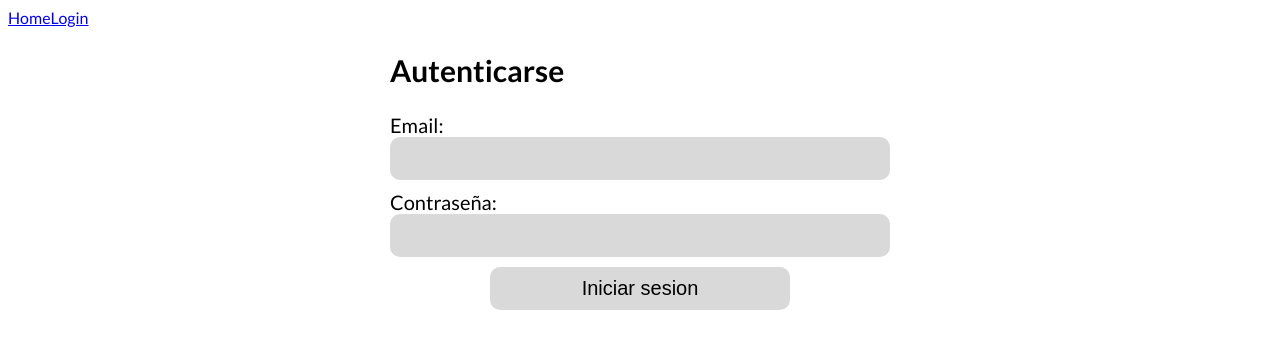
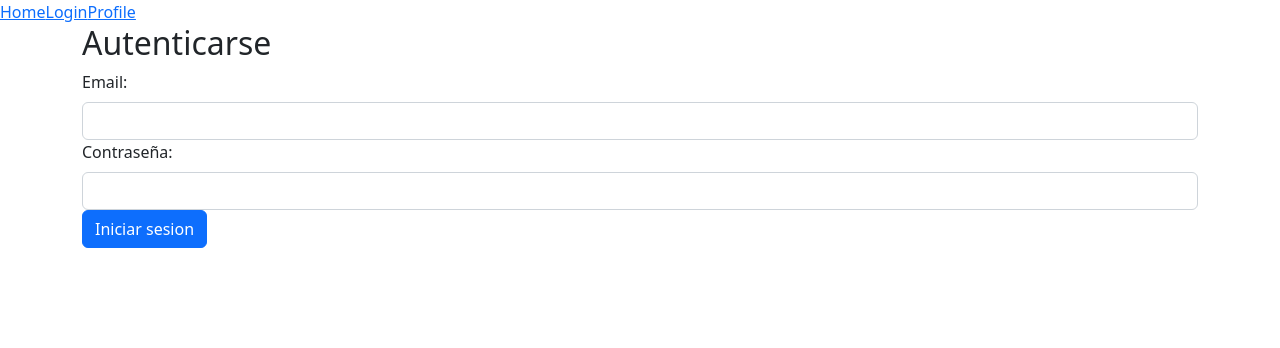
Before and after one commit to fabianf4/SistemaGestionInformacionS2Front, a React (Vite) app: page /#/login in a window 1280 px wide. Shown: the top 348 px of the page. Built offline with nearby package versions, Linux system fonts and the light colour scheme; no server answers.

Commit message:
Agregado Bootstrap y pagina profile

```diff
--- a/package.json
+++ b/package.json
@@ -10,7 +10,9 @@
   },
   "dependencies": {
     "axios": "^1.3.3",
+    "bootstrap": "^5.2.3",
     "react": "^18.2.0",
+    "react-bootstrap": "^2.7.2",
     "react-dom": "^18.2.0",
     "react-router-dom": "^6.8.1"
   },
--- a/src/Routers.jsx
+++ b/src/Routers.jsx
@@ -2,6 +2,7 @@ import { createBrowserRouter, createHashRouter } from "react-router-dom"
 import App from "./App"
 import Index from "./pages/Index"
 import Login from "./pages/Login"
+import Profile from "./pages/Profile"
 
 const Router = createHashRouter([
     {
@@ -16,6 +17,10 @@ const Router = createHashRouter([
             {
                 path: "/login",
                 element: <Login />
+            },
+            {
+                path: "/profile",
+                element: <Profile />
             }
         ]
     }
--- a/src/components/Header.jsx
+++ b/src/components/Header.jsx
@@ -6,6 +6,7 @@ export default function Header(){
             <nav>
                 <NavLink to="/">Home</NavLink>
                 <NavLink to="/login">Login</NavLink>
+                <NavLink to="/profile">Profile</NavLink>
             </nav>
         </>
     )
--- a/src/main.jsx
+++ b/src/main.jsx
@@ -3,6 +3,7 @@ import ReactDOM from 'react-dom/client'
 import App from './App'
 import Router from './Routers'
 import { RouterProvider } from 'react-router-dom'
+import 'bootstrap/dist/css/bootstrap.min.css';
 
 ReactDOM.createRoot(document.getElementById('root')).render(
   <React.StrictMode>
--- a/src/pages/Login.jsx
+++ b/src/pages/Login.jsx
@@ -1,10 +1,13 @@
 import { useState } from "react"
 import "../styles/login.css"
 import connectionApi from "../configuration/axiosConfiguration"
+import { Form, Button } from "react-bootstrap"
+import { useNavigate } from "react-router-dom"
 
 export default function Login() {
     const [email, setEmail] = useState("")
     const [password, setPassword] = useState("")
+    const navigate = useNavigate()
 
     function handleSubmit(e) {
         e.preventDefault()
@@ -20,6 +23,10 @@ export default function Login() {
             })
             .then((response) => {
                 alert(response.data.message)
+                if (response.data.success) {
+                    localStorage.setItem("token", response.data.data.token)
+                    navigate("/profile")
+                }
                 console.log(response.data)
             })
             .catch((error) => {
@@ -30,31 +37,23 @@ export default function Login() {
     return (
         <>
             <div className="container">
-                <form className="form" onSubmit={handleSubmit}>
-                    <h2 className="form__title">Autenticarse</h2>
-                    <label htmlFor="email" className="form__label">
-                        Email:
-                    </label>
-                    <input
+                <Form onSubmit={handleSubmit}>
+                    <h2>Autenticarse</h2>
+                    <Form.Label>Email:</Form.Label>
+                    <Form.Control
                         type="email"
-                        id="email"
-                        className="form__input"
                         value={email}
                         onChange={(e) => setEmail(e.target.value)}
                     />
 
-                    <label htmlFor="password" className="form__label">
-                        Contraseña:
-                    </label>
-                    <input
+                    <Form.Label>Contraseña:</Form.Label>
+                    <Form.Control
                         type="password"
-                        id="password"
-                        className="form__input"
                         value={password}
                         onChange={(e) => setPassword(e.target.value)}
                     />
-                    <button className="form__button">Iniciar sesion</button>
-                </form>
+                    <Button type="submit">Iniciar sesion</Button>
+                </Form>
             </div>
         </>
     )
--- /dev/null
+++ b/src/pages/Profile.jsx
@@ -0,0 +1,46 @@
+import connectionApi from "../configuration/axiosConfiguration"
+import { useEffect, useState } from "react"
+import { useNavigate } from "react-router-dom"
+
+export default function Profile() {
+    const [user, setUser] = useState()
+    const navigate = useNavigate()
+
+    useEffect(() => {
+        connectionApi
+            .get("/user/profile", {
+                headers: {
+                    Authorization: `Bearer ${localStorage.getItem("token")}`
+                }
+            })
+            .then((response) => {
+                console.log(response.data.data)
+                setUser(response.data.data.user)
+            })
+            .catch((error) => {
+                console.log(error)
+                if (error.response.status === 401) {
+                    navigate("/")
+                    alert("No tienes permiso para ver este contenido")
+                }
+            })
+    }, [])
+
+    return (
+        <>
+            <div className="container">
+                <h1>Perfil</h1>
+                <h5>Nombre(s):</h5>
+                {user?.name}
+                <h5>Apellido(s):</h5>
+                {user?.lastname}
+                <h5>Documento:</h5>
+                {user?.document}
+                <h5>Correo:</h5>
+                {user?.email}
+                <h5>Contraseña:</h5>
+                {user?.password ? "Si" : "No"}
+            </div>
+        </>
+    )
+}
--- a/src/styles/login.css
+++ b/src/styles/login.css
@@ -1,9 +1,5 @@
 body{
     font-family: 'Lato', sans-serif;
-}
-
-:root{
-    --color-form: #D9D9D9;
 }
 
 .container{
@@ -11,38 +7,3 @@ body{
     margin: 0 auto;
     padding: 0 15px;
 }
-
-.form{
-    width: 500px;
-    display: flex;
-    flex-direction: column;
-    margin: 0 auto;
-}
-
-.form__input{
-    margin-bottom: 10px;
-    padding: 10px 10px;
-    font-size: 20px;
-    border-radius: 10px;
-    background-color: var(--color-form);
-    border: none;
-}
-
-.form__label{
-    font-size: 20px;
-}
-
-.form__button{
-    width: 60%;
-    padding: 10px 0px;
-    font-size: 20px;
-    border-radius: 10px;
-    background-color: var(--color-form);
-    border: none;
-    margin: 0 auto;
-}
-
-.form__title{
-    font-size: 30px;
-    font-weight: 600;
-}
```
Also changed, not shown: 1 other file (tests, documents, lock files or other folders).
